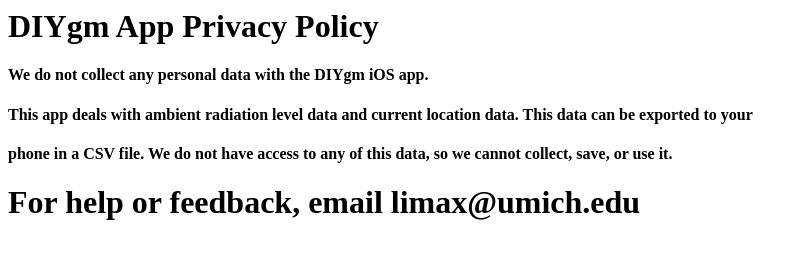
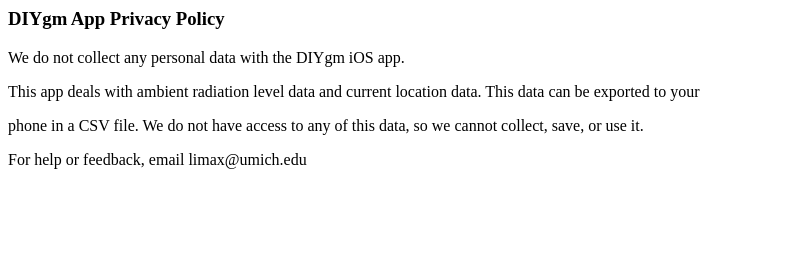
Before and after one commit to experimex/DIYgmHelp, a plain HTML site: page index.html in a window 1280 px wide. Shown: the whole page, without its empty margins (0-808 px from the left). Drawn offline with Linux system fonts and the light colour scheme.

Commit message:
Update index.html

```diff
--- a/index.html
+++ b/index.html
@@ -1,6 +1,6 @@
-<h1>DIYgm App Privacy Policy</h1>
-<h4>We do not collect any personal data with the DIYgm iOS app.</h4>
-<h4>This app deals with ambient radiation level data and current location data. This data can be exported to your</h4>
-<h4>phone in a CSV file. We do not have access to any of this data, so we cannot collect, save, or use it.</h4>
+<h3>DIYgm App Privacy Policy</h3>
+<p>We do not collect any personal data with the DIYgm iOS app.</p>
+<p>This app deals with ambient radiation level data and current location data. This data can be exported to your</p>
+<p>phone in a CSV file. We do not have access to any of this data, so we cannot collect, save, or use it.</p>
 
-<h1>For help or feedback, email limax@umich.edu</h1>
+<p>For help or feedback, email limax@umich.edu</p>
```
